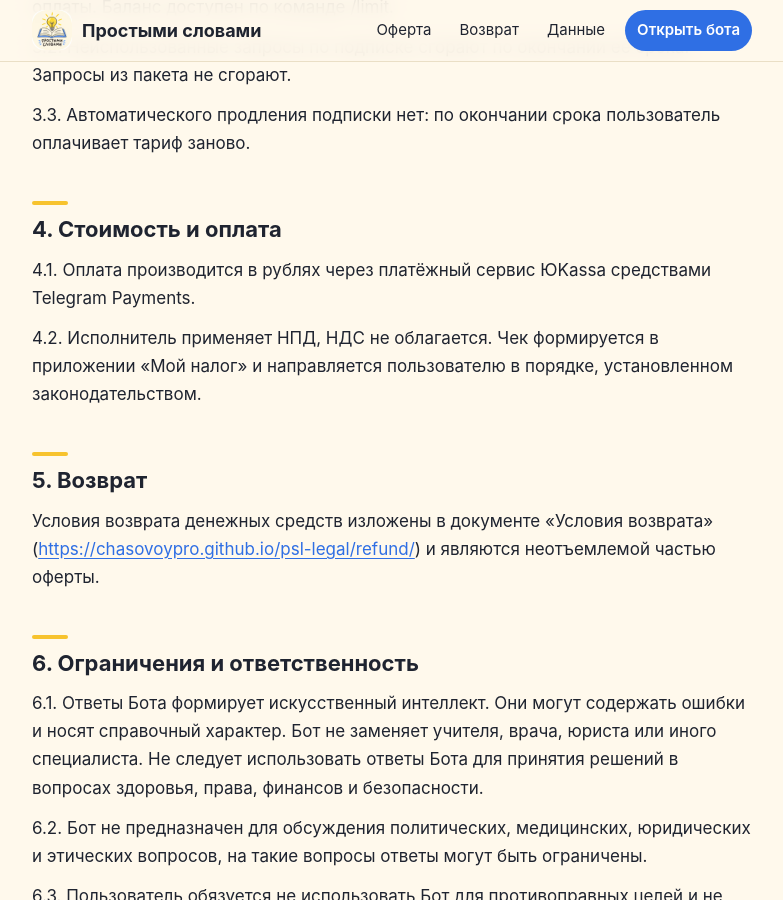
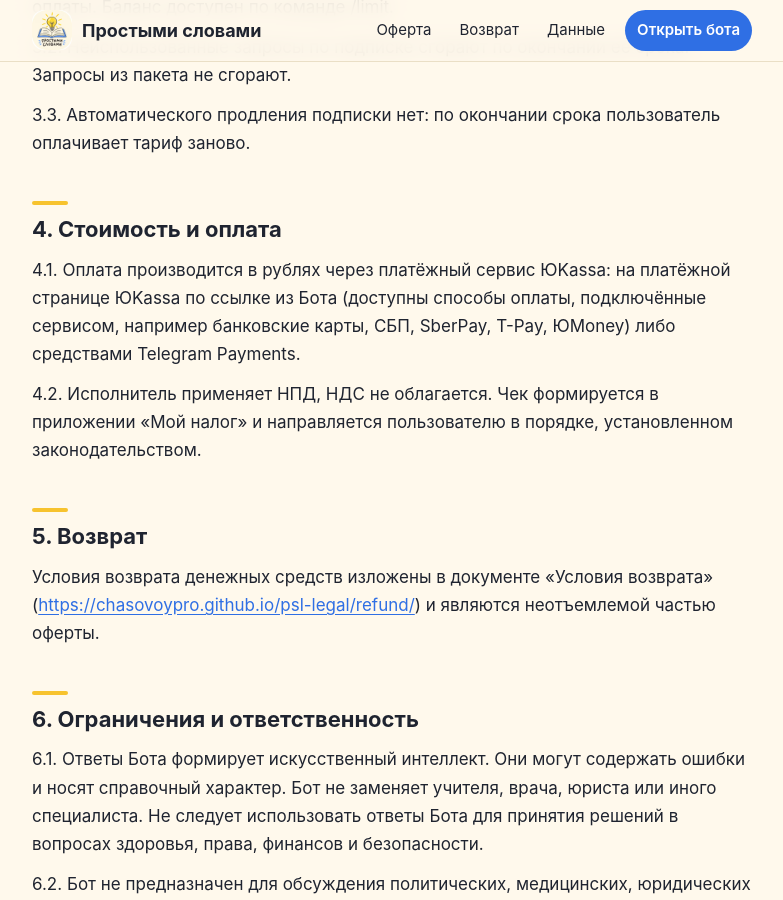
Before and after one commit to ChasovoyPro/psl-legal, a Jekyll site: the page built from offer.md, in a window 1280 px wide and 900 px high, scrolled down 1800 px. Shown: the whole window, without its empty margins (248-1031 px from the left). Built offline with Jekyll 4.4.1, drawn with Linux system fonts in a browser that asks for light colours.

Commit message:
Offer: payment on the YooKassa page or via Telegram Payments

```diff
--- a/offer.md
+++ b/offer.md
@@ -50,7 +50,7 @@ permalink: /offer/
 
 ## 4. Стоимость и оплата
 
-4.1. Оплата производится в рублях через платёжный сервис ЮKassa средствами Telegram Payments.
+4.1. Оплата производится в рублях через платёжный сервис ЮKassa: на платёжной странице ЮKassa по ссылке из Бота (доступны способы оплаты, подключённые сервисом, например банковские карты, СБП, SberPay, T-Pay, ЮMoney) либо средствами Telegram Payments.
 
 4.2. Исполнитель применяет НПД, НДС не облагается. Чек формируется в приложении «Мой налог» и направляется пользователю в порядке, установленном законодательством.
 
```
